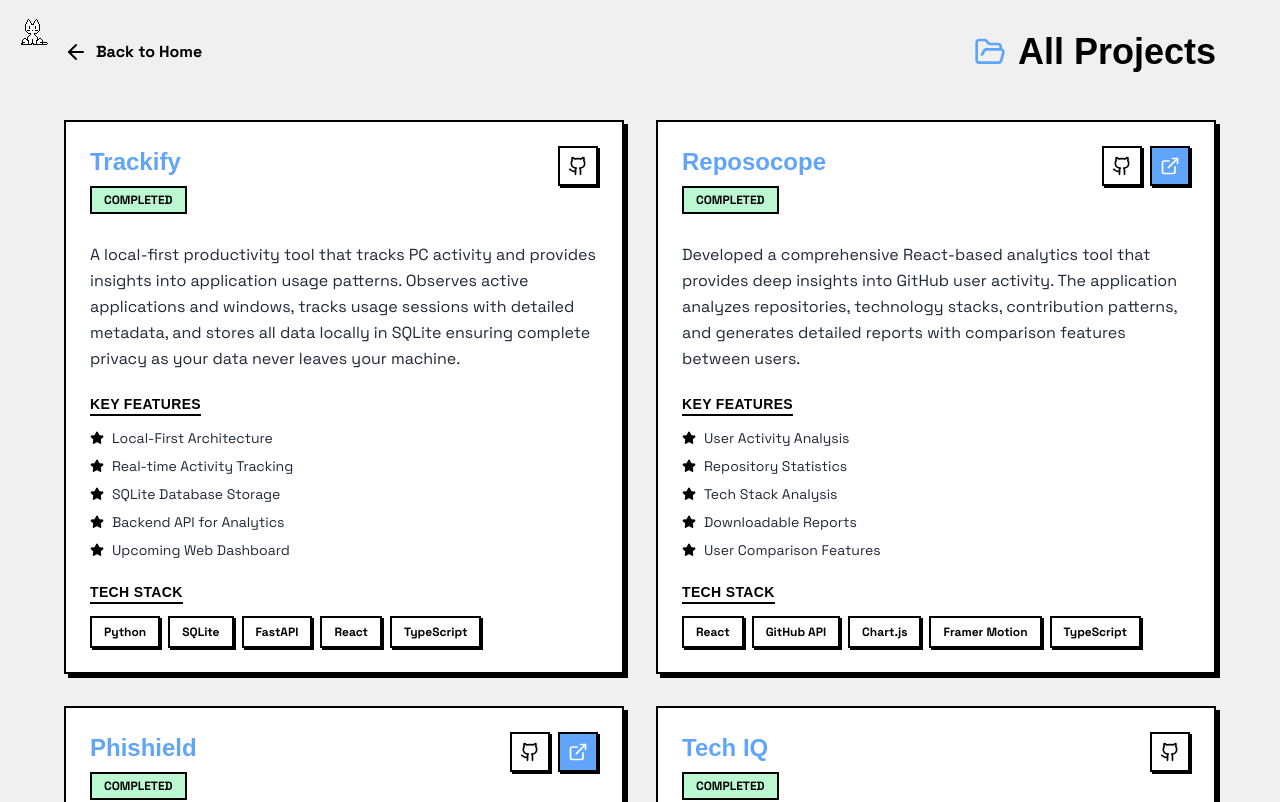
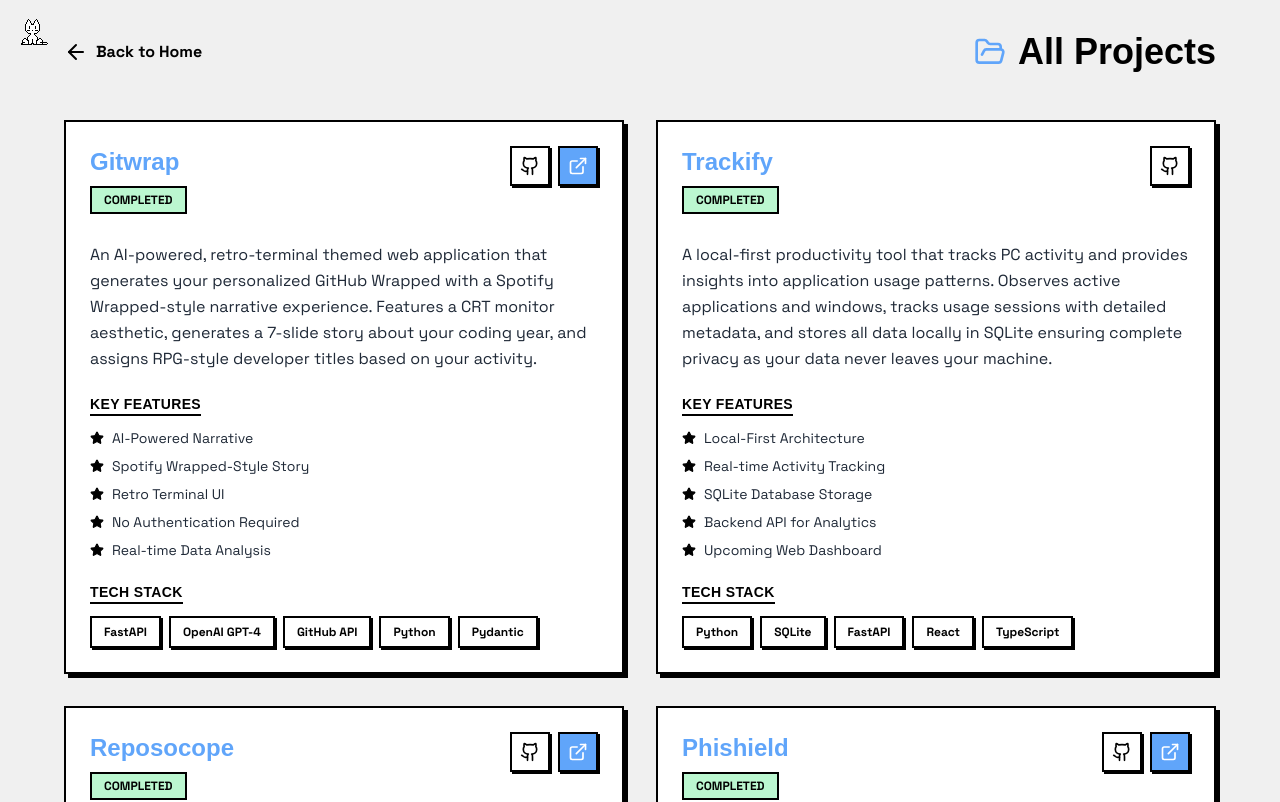
Before and after one commit to Sakthi102003/Notebook, a React (Vite) app: page /projects in a window 1280 px wide. Shown: the top 802 px of the page. Built offline with nearby package versions, Linux system fonts and the light colour scheme; no server answers; a web font is replaced by a local one.

Commit message:
Added project

```diff
--- a/src/data/projects.ts
+++ b/src/data/projects.ts
@@ -1,4 +1,19 @@
 export const projects = [
+  {
+    title: 'Gitwrap',
+    description: 'An AI-powered, retro-terminal themed web application that generates your personalized GitHub Wrapped with a Spotify Wrapped-style narrative experience. Features a CRT monitor aesthetic, generates a 7-slide story about your coding year, and assigns RPG-style developer titles based on your activity.',
+    tech: ['FastAPI', 'OpenAI GPT-4', 'GitHub API', 'Python', 'Pydantic'],
+    status: 'Completed',
+    link: 'https://github.com/Sakthi102003/Gitwrap',
+    demoLink: 'https://gitwrap.app/',
+    highlights: [
+      'AI-Powered Narrative',
+      'Spotify Wrapped-Style Story',
+      'Retro Terminal UI',
+      'No Authentication Required',
+      'Real-time Data Analysis'
+    ]
+  },
   {
     title: 'Trackify',
     description: 'A local-first productivity tool that tracks PC activity and provides insights into application usage patterns. Observes active applications and windows, tracks usage sessions with detailed metadata, and stores all data locally in SQLite  ensuring complete privacy as your data never leaves your machine.',
```
